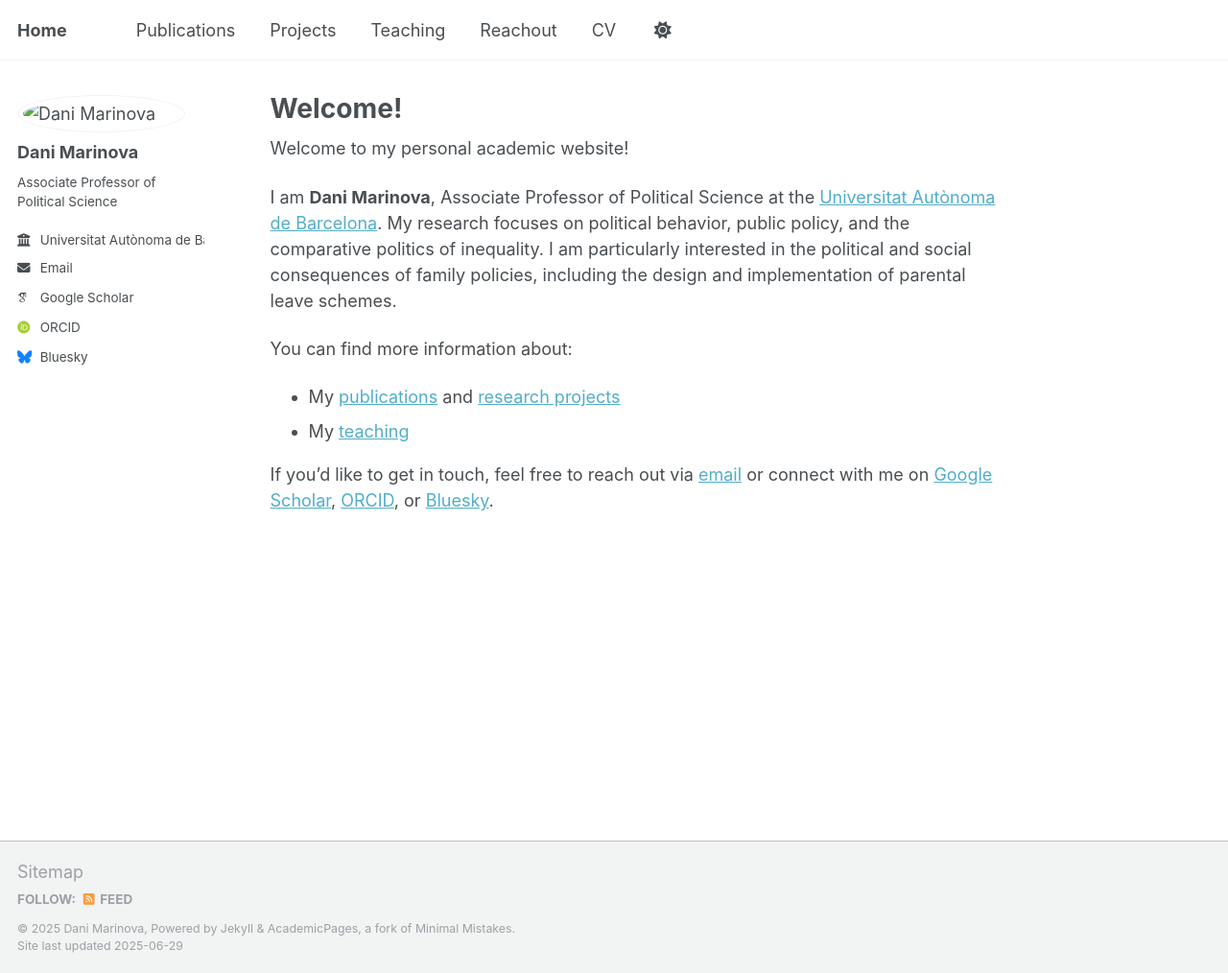
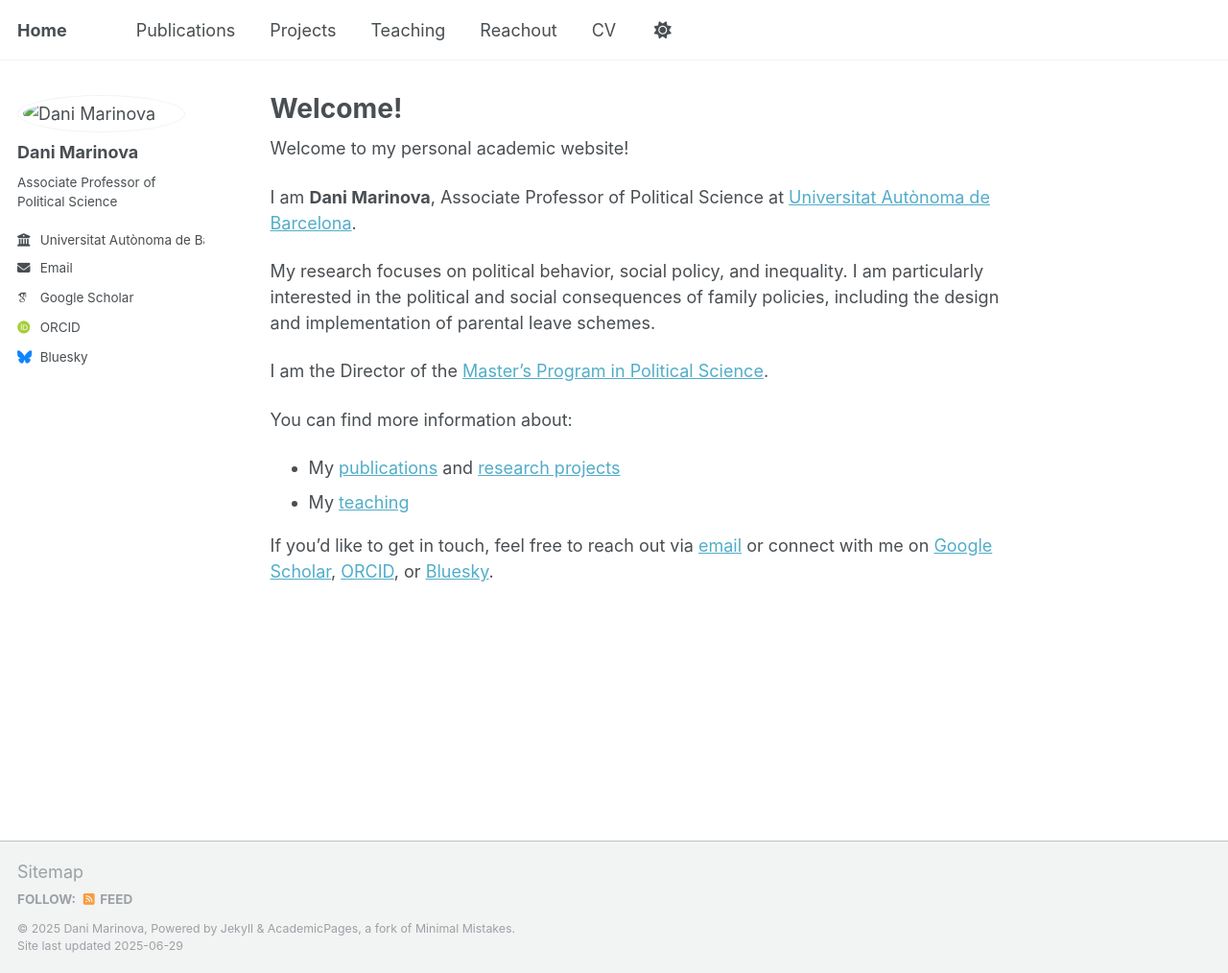
Before and after one commit to cyrila24/personal, a Jekyll site: the page built from index.md, in a window 1280 px wide and 1014 px high. Shown: the whole window at 96% size. Built offline with Jekyll 4.4.1, drawn with Linux system fonts in a browser that asks for light colours; some web fonts are replaced; a script that is not in the unit is left out.

Commit message:
Update index.md

```diff
--- a/index.md
+++ b/index.md
@@ -6,7 +6,11 @@ title: "Welcome!"
 
 Welcome to my personal academic website!
 
-I am **Dani Marinova**, Associate Professor of Political Science at the [Universitat Autònoma de Barcelona](https://www.uab.cat). My research focuses on political behavior, public policy, and the comparative politics of inequality. I am particularly interested in the political and social consequences of family policies, including the design and implementation of parental leave schemes.
+I am **Dani Marinova**, Associate Professor of Political Science at [Universitat Autònoma de Barcelona](https://www.uab.cat).
+
+My research focuses on political behavior, social policy, and inequality. I am particularly interested in the political and social consequences of family policies, including the design and implementation of parental leave schemes.
+
+I am the Director of the [Master's Program in Political Science](https://master-ciencia-politica.uab.cat/).
 
 You can find more information about:
 
```
